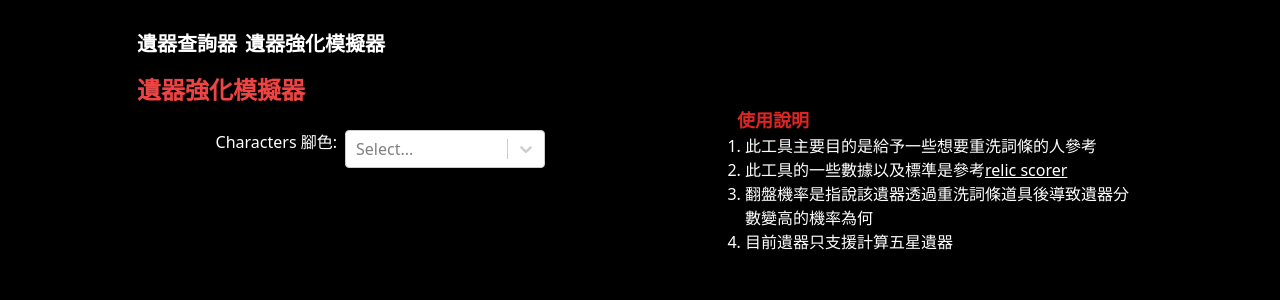
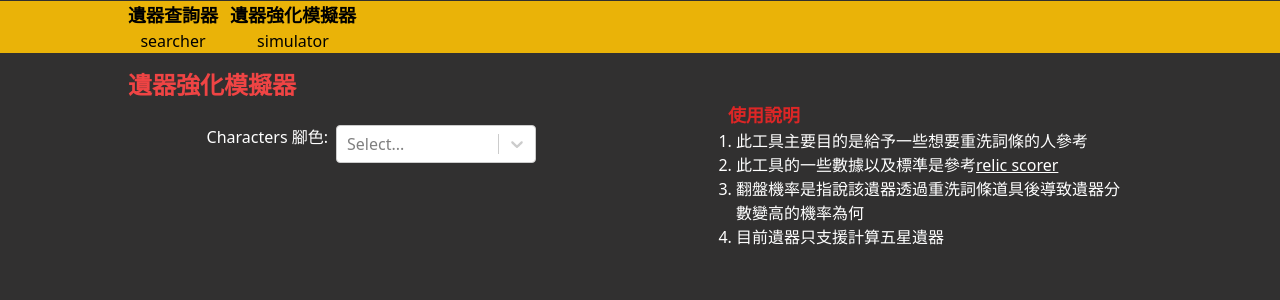
Before and after one commit to angegod/StarRailApi, a React (Create React App) app: page /StarRailApi/simulate in a window 1280 px wide. Shown: the top 300 px of the page. Built offline with nearby package versions, Linux system fonts and the light colour scheme.

Commit message:
測試預渲染

```diff
--- a/public/index.html
+++ b/public/index.html
@@ -43,11 +43,8 @@
   </body>
   <style>
     body{
-      background-color: black;
-    }
-    #root{
-      margin-top: 30px;
-      margin-left: 10px;
+      background-color: rgb(49, 48, 48);
+      margin-top: -15px;
     }
   </style>
 </html>
--- /dev/null
+++ b/src/component/Menu.js
@@ -0,0 +1,33 @@
+import React, { Component } from 'react';
+import { BrowserRouter as Router, Routes, Route,Link } from 'react-router-dom'
+
+function Menu(){
+    let list=[{
+        link:'/',
+        name:'遺器查詢器',
+        engname:'searcher'
+    },{
+        link:'/simulate',
+        name:'遺器強化模擬器',
+        engname:'simulator'
+    }];
+
+    const menuList=list.map((m)=><>
+        <div className='mr-3 flex flex-col'>
+            <Link to={m.link}><span className='text-black font-bold text-lg'>{m.name}</span></Link>
+            <span className='text-md text-black'>{m.engname}</span>
+        </div>
+    </>)
+
+
+    return(<>
+        <div className='my-3 bg-yellow-500'>
+            <div className='flex flex-row w-4/5 mx-auto'>
+                {menuList}
+            </div>
+
+        </div>
+    </>)
+}
+
+export default Menu;
--- a/src/index.js
+++ b/src/index.js
@@ -2,6 +2,7 @@ import React from 'react';
 import ReactDOM from 'react-dom/client';
 import './index.css';
 import App from './App.js';
+import Menu from './component/Menu.js';
 import Simulator from './component/relic_simulator.js';
 import reportWebVitals from './reportWebVitals';
 import { BrowserRouter } from 'react-router-dom';
@@ -12,12 +13,7 @@ root.render(
   <>
 
   <BrowserRouter basename="/StarRailApi/">
-      <div className='flex flex-row w-4/5 mx-auto my-3'>
-          <div className='mr-2'>
-            <Link to='/'><span className='text-white font-bold text-xl'>遺器查詢器</span></Link>
-          </div>
-          <div className='mr-2'><Link to='/simulate'><span className='text-white font-bold text-xl'>遺器強化模擬器</span></Link></div>
-      </div>
+      <Menu />
       <Routes>
         <Route index path="/" element={<App />} />
         <Route path="/simulate" element={<Simulator />} />
```
Also changed, not shown: package.json (+7 -1 lines), 1 other file (tests, documents, lock files or other folders).
